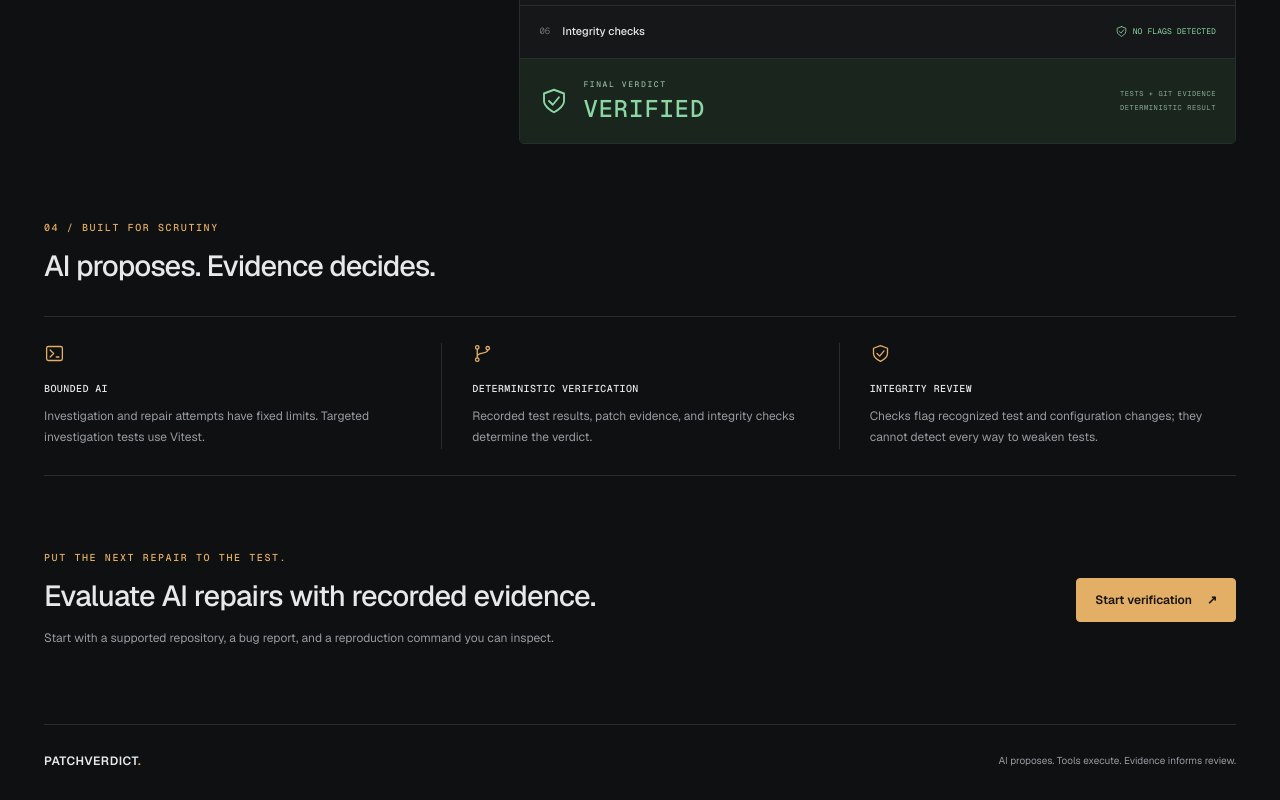
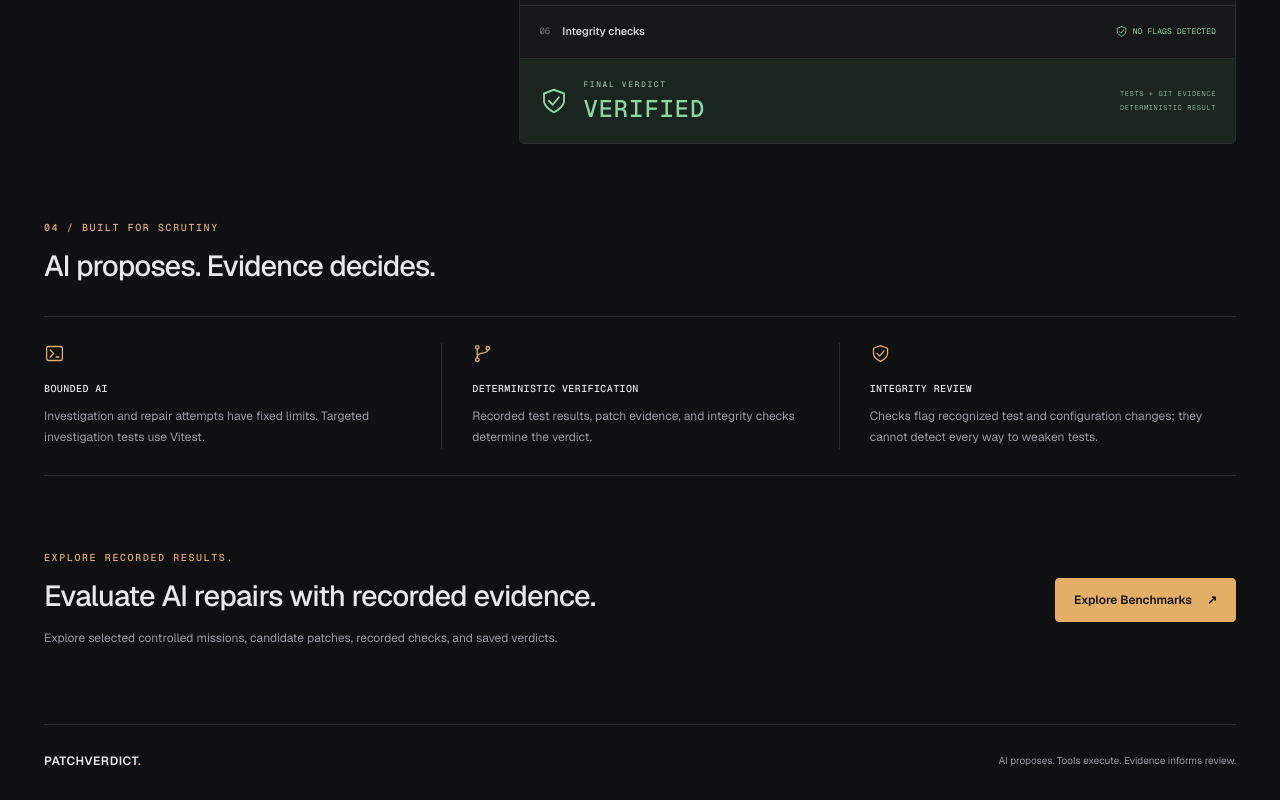
Before and after one commit to prahans/patch-verdict, a Next.js app in the folder apps/web/: page / in a window 1280 px wide. Shown: the part 2032-2832 px from the top of the page. Built offline with nearby package versions, Linux system fonts and the light colour scheme.

Commit message:
feat(showcase): route remaining public CTAs to recorded evidence

```diff
--- a/apps/web/components/landing/landing-footer.tsx
+++ b/apps/web/components/landing/landing-footer.tsx
@@ -3,11 +3,11 @@ export function LandingFooter() {
     <>
       <section className="landing-final-cta" aria-labelledby="final-cta-title">
         <div>
-          <p className="eyebrow amber">PUT THE NEXT REPAIR TO THE TEST.</p>
+          <p className="eyebrow amber">EXPLORE RECORDED RESULTS.</p>
           <h2 id="final-cta-title">Evaluate AI repairs with recorded evidence.</h2>
-          <p>Start with a supported repository, a bug report, and a reproduction command you can inspect.</p>
+          <p>Explore selected controlled missions, candidate patches, recorded checks, and saved verdicts.</p>
         </div>
-        <a className="landing-button" href="#verify">Start verification <span aria-hidden="true">↗</span></a>
+        <a className="landing-button" href="/benchmarks">Explore Benchmarks <span aria-hidden="true">↗</span></a>
       </section>
       <footer className="landing-footer">
         <a href="#top" className="landing-footer-brand">PATCHVERDICT<span>.</span></a>
```
